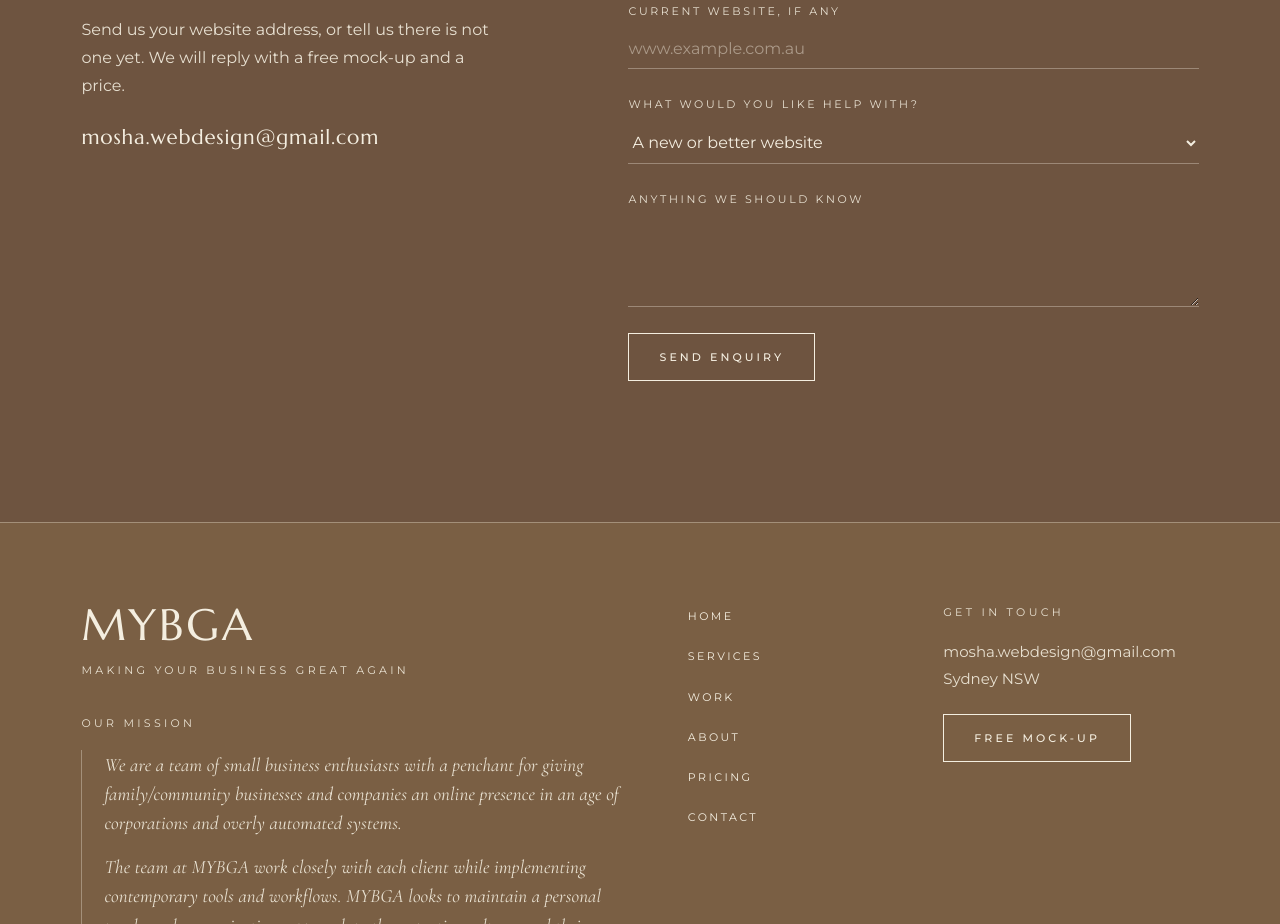
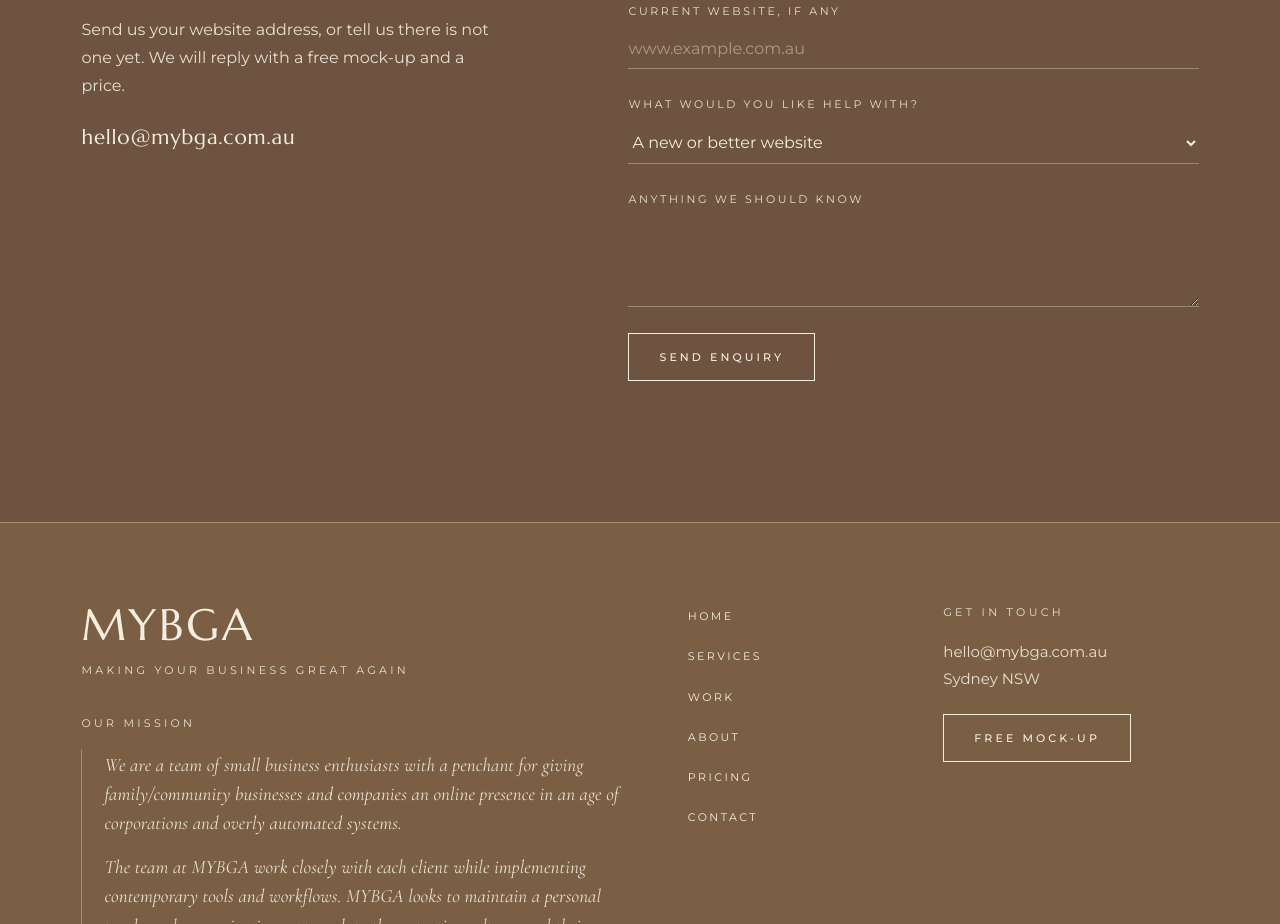
Before and after one commit to Mosha1103/mybga-site, a plain HTML site: page index.html in a window 1280 px wide. Shown: the part 8000-8924 px from the top of the page. Drawn offline with nearby package versions, Linux system fonts and the light colour scheme; animation ran at ten frames a second.

Commit message:
Show hello@mybga.com.au on the site in place of the Gmail address
Co-Authored-By: Claude Opus 5.5 <noreply@anthropic.com>
Claude-Session: https://claude.ai/code/session_01BbKU1nh3zXy8qAWueT7VpQ

```diff
--- a/index.html
+++ b/index.html
@@ -157,6 +157,7 @@ footer .fm{font:400 44px/1 var(--serif);letter-spacing:.06em}
 .fnav{display:flex;flex-direction:column;align-items:flex-start;gap:12px}
 footer .fnav a{font-size:11px;letter-spacing:.22em}
 .fcontact p{margin:0 0 22px;font-size:15px;line-height:1.8;color:var(--soft);word-break:break-word}
+.mail a,.fcontact p a{color:inherit;text-decoration:none;border-bottom:1px solid transparent;transition:border-color .2s}.mail a:hover,.fcontact p a:hover{border-bottom-color:currentColor}
 .flegal{margin-top:64px;padding-top:22px;border-top:1px solid var(--rule);display:flex;flex-wrap:wrap;justify-content:space-between;gap:10px 24px;font-size:10px;letter-spacing:.18em;text-transform:uppercase;color:var(--soft)}
 /* sticky mock-up button: a pill bottom-right on computers, a full-width bar on phones */
 .mcta{position:fixed;right:max(28px,env(safe-area-inset-right,0px));bottom:calc(28px + env(safe-area-inset-bottom,0px));z-index:50;background:var(--ivory);color:#4a3826;font:500 11px var(--sans);letter-spacing:.24em;text-transform:uppercase;padding:15px 24px;border-radius:999px;text-decoration:none;box-shadow:0 10px 30px rgba(0,0,0,.3);transform:translateY(calc(100% + 40px));opacity:0;transition:transform .35s ease,opacity .35s ease,box-shadow .25s}
@@ -279,7 +280,7 @@ footer .fnav a{font-size:11px;letter-spacing:.22em}
 <p class="label">Contact</p>
 <h2 style="margin-bottom:28px">Want to see yours first?</h2>
 <p class="muted">Send us your website address, or tell us there is not one yet. We will reply with a free mock-up and a price.</p>
-<p class="mail">mosha.webdesign@gmail.com</p>
+<p class="mail"><a href="mailto:hello@mybga.com.au">hello@mybga.com.au</a></p>
 </div>
 <form id="f" class="rv">
 <label>Your name<input id="name" autocomplete="name" required></label>
@@ -299,7 +300,7 @@ footer .fnav a{font-size:11px;letter-spacing:.22em}
 <div class="fgrid">
  <div class="fbrand"><div class="fm">MYBGA</div><p class="ftag">Making your business great again</p><span class="flabel">Our mission</span><div class="fmission"><p>We are a team of small business enthusiasts with a penchant for giving family/community businesses and companies an online presence in an age of corporations and overly automated systems.</p><p>The team at MYBGA work closely with each client while implementing contemporary tools and workflows. MYBGA looks to maintain a personal touch, and a conscientious approach to the respective cultures and their inherent community demands.</p><p>MYBGA is Making your Business Great Again by making your services more available, consistent and current. We offer website construction, re-construction and thorough maintenance, assuring no one misses out on what your business has to offer.</p></div></div>
  <div><nav class="fnav" aria-label="Footer"><a href="#home">Home</a><a href="#services">Services</a><a href="#work">Work</a><a href="#about">About</a><a href="#pricing">Pricing</a><a href="#contact">Contact</a></nav></div>
- <div class="fcontact"><span class="flabel">Get in touch</span><p>mosha.webdesign<wbr>@gmail.com<br>Sydney NSW</p><a class="btn" href="#contact">Free mock-up</a></div>
+ <div class="fcontact"><span class="flabel">Get in touch</span><p><a href="mailto:hello@mybga.com.au">hello@mybga.com.au</a><br>Sydney NSW</p><a class="btn" href="#contact">Free mock-up</a></div>
 </div>
 <div class="flegal"><span>&copy; 2026 MYBGA. ABN 89 704 366 035</span><span>Sydney NSW</span></div>
 </div></footer>
```
